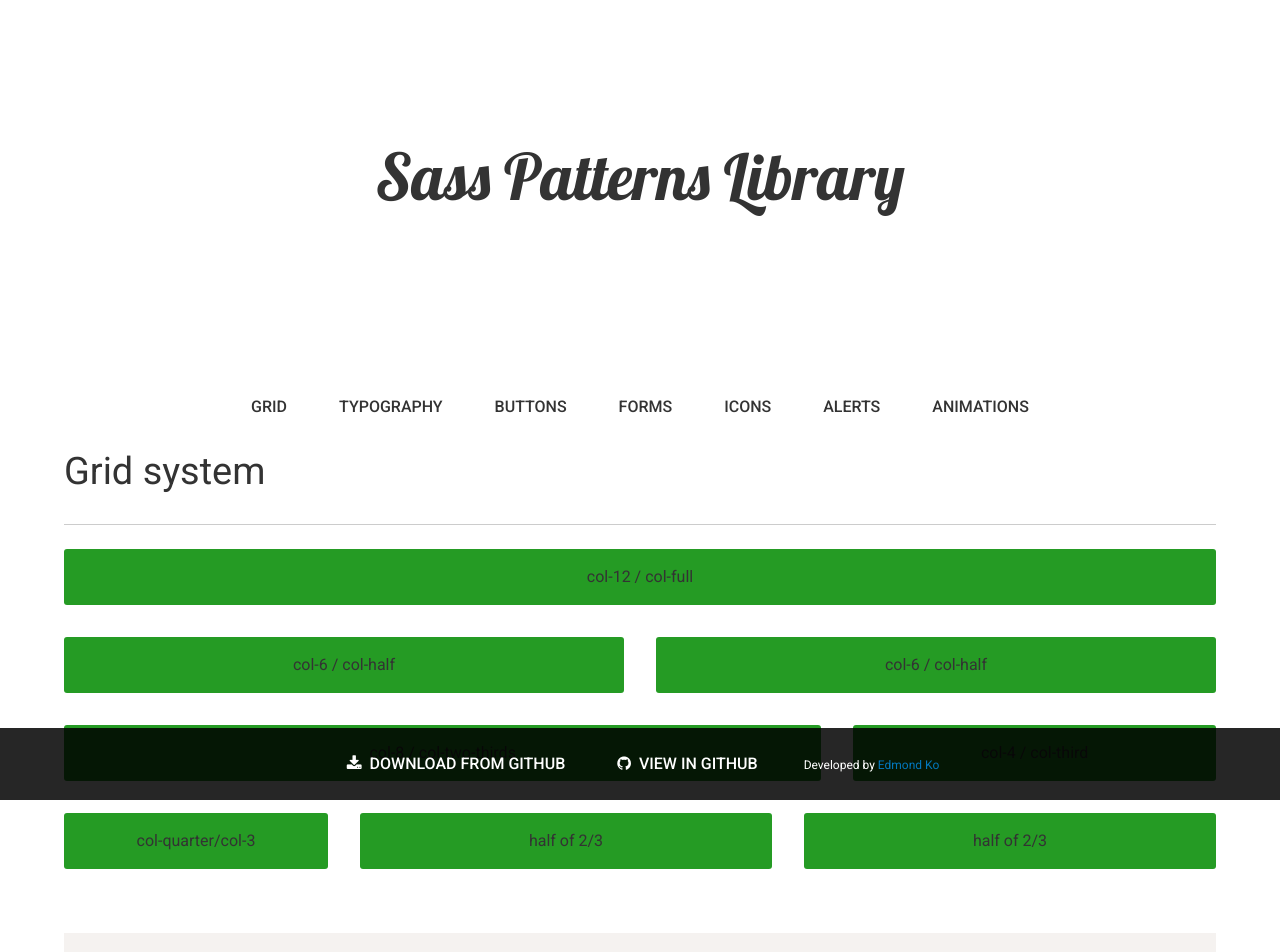
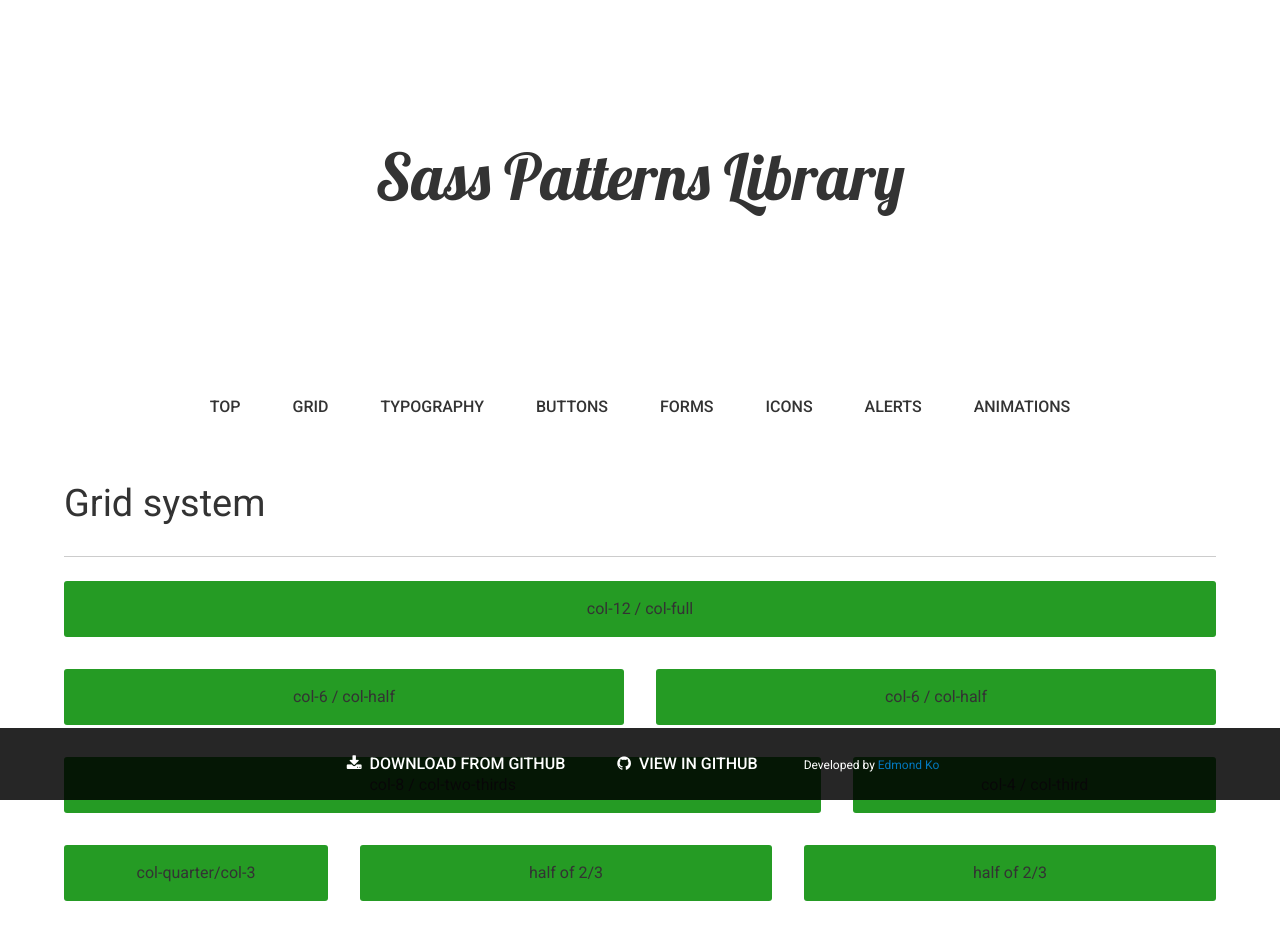
Before and after one commit to edmondko/sass-patterns, a website: page index.html in a window 1280 px wide. Shown: the top 952 px of the page. Drawn offline with Linux system fonts and the light colour scheme.

Commit message:
style changes

```diff
--- a/index.html
+++ b/index.html
@@ -2,7 +2,7 @@
 <html lang="en">
 <head>
 	<meta charset="UTF-8">
-	<title>Css framework</title>
+	<title>Sass Pattern Library</title>
 	<link rel="stylesheet" href="css/styles.css">
 	<link rel="stylesheet" href="bower_components/fontawesome/css/font-awesome.min.css">
 	<link rel="stylesheet" href="bower_components/animate.css/animate.min.css">
@@ -17,6 +17,7 @@
 <header id="stickyHeader">
 	<h1 id="heading" class="animated fadeInDown">Sass Patterns Library</h1>
 	<nav id="mainNav" class="btn-cnt">
+		<a class="btn flat" href="#stickyHeader">Top</a>
 		<a class="btn flat" href="#grid">Grid</a>
 		<a class="btn flat" href="#typography">Typography</a>
 		<a class="btn flat" href="#buttons">Buttons</a>
@@ -25,7 +26,6 @@
 		<a class="btn flat" href="#alerts">Alerts</a>
 		<a class="btn flat" href="#animations">Animations</a>
 	</nav>
-
 </header>
 <section id="grid">
 	<div class="container">
--- a/sass/custom/_custom.scss
+++ b/sass/custom/_custom.scss
@@ -45,9 +45,9 @@
 .animations {
 	.btn { width: 100%; }
 }
-/* section .container {
-	padding: 5em 0px;
-} */
+section .container {
+	padding: 2em 0;
+}
 .heading {
 	margin-top: 0;
 	position: relative;
```
Also changed, not shown: css/styles.css.
